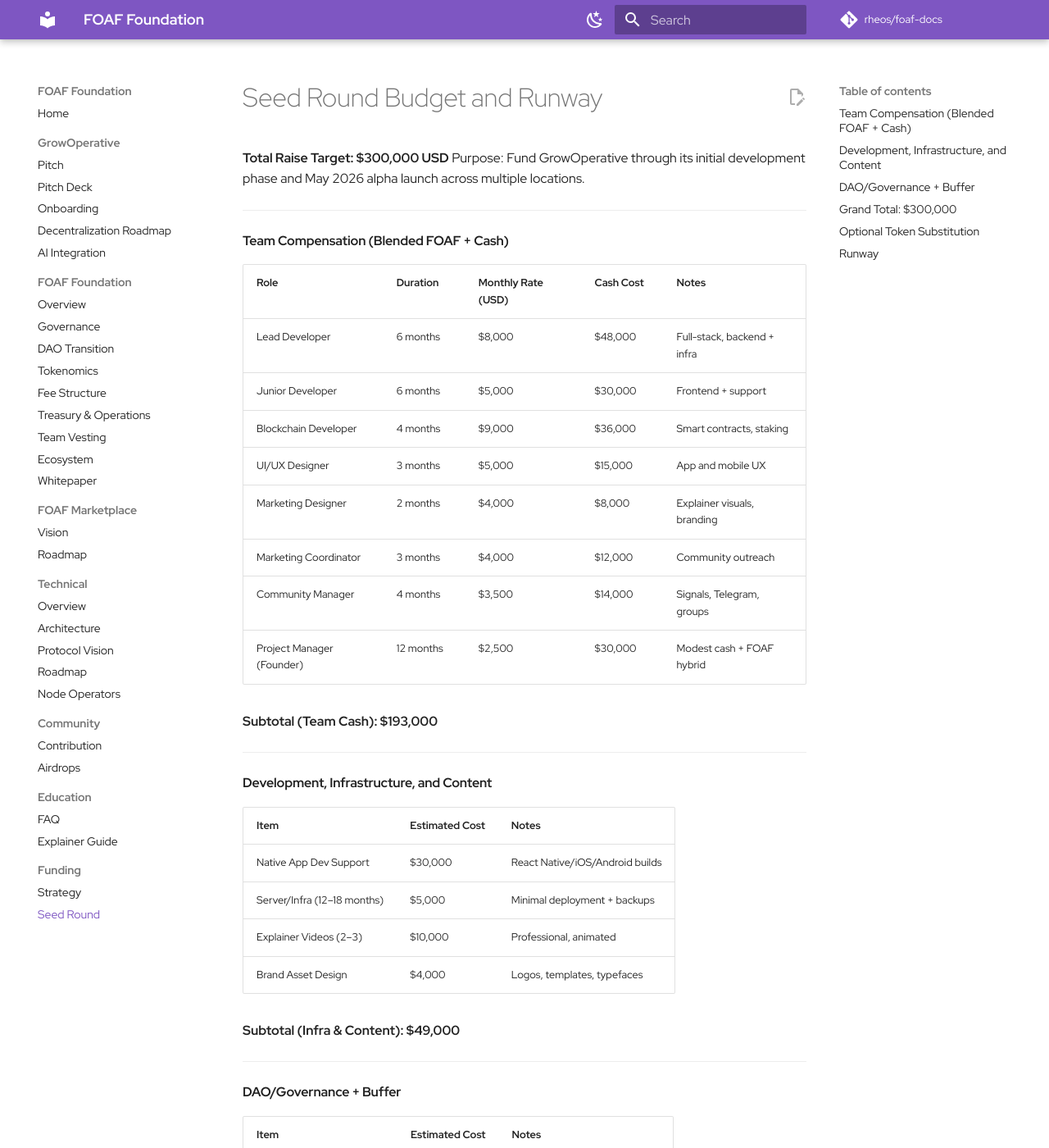
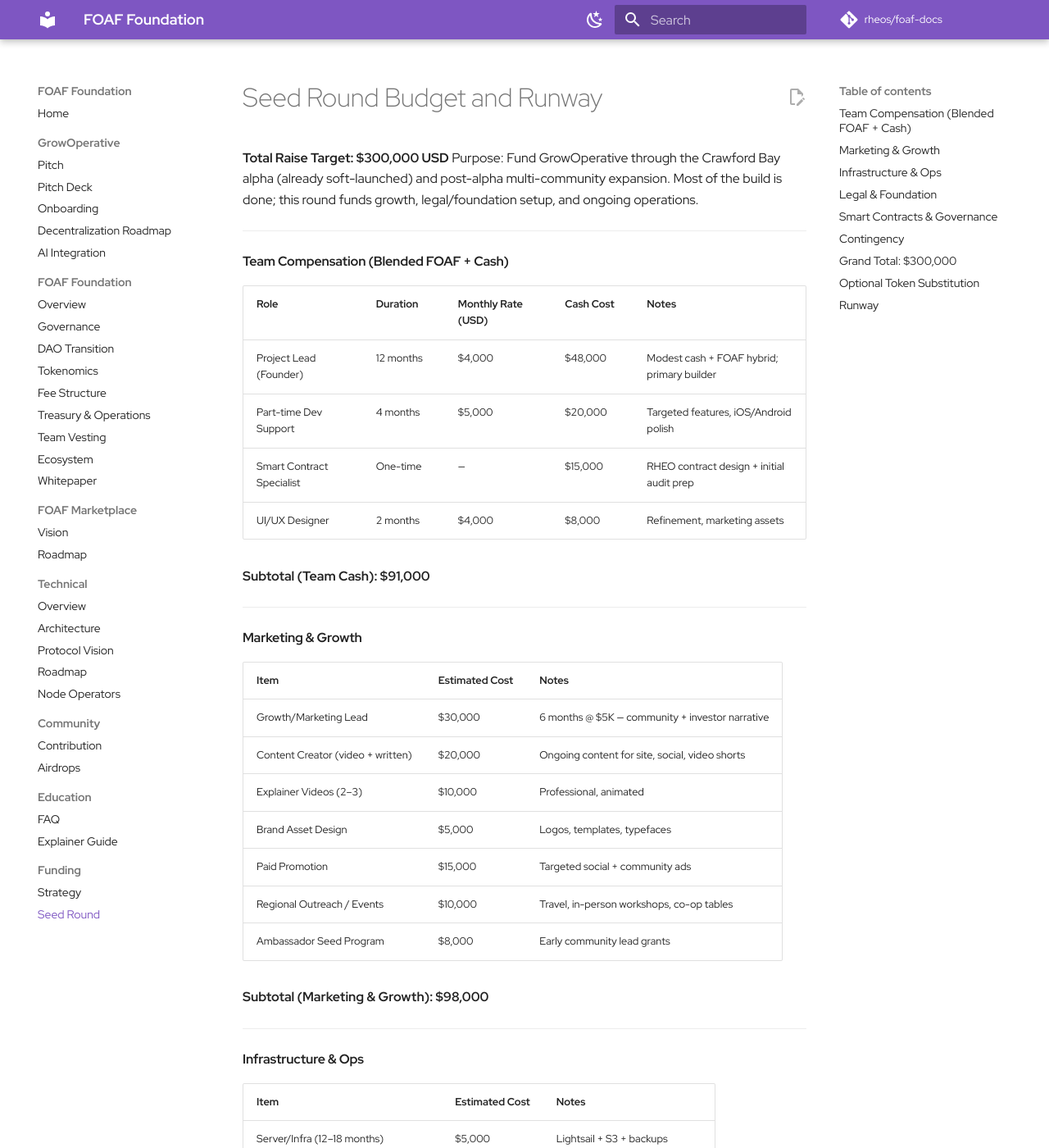
Before and after one commit to rheos/foaf-docs, an MkDocs documentation site: the page built from docs/funding/seed-round.md, in a window 1280 px wide and 1400 px high. Shown: the whole window at 82% size. Built offline with MkDocs 1.6.1 and Material for MkDocs 9.7.7, drawn with Linux system fonts in a browser that asks for light colours; comment, search, counter and statistics services are not loaded; some of the changed text lies outside the part shown.

Commit message:
Restructure seed-round budget: leaner team, more marketing, Dubai DIFC foundation
Build is largely complete after Crawford Bay soft launch, so the budget shifts
from heavy team compensation toward marketing/growth and proper legal/foundation
setup.

- Team: $193K → $91K (founder + part-time dev + SC specialist + 2mo UI/UX)
- Marketing & Growth: $34K → $98K (growth lead, content, paid promo, ambassadors)
- Legal & Foundation: $10K → $35K (securities counsel + Dubai DIFC + IP)
- Infra & Ops: $35K → $8K (most infrastructure already paid for)
- SC + Governance: unchanged at $23K
- Contingency: $25K → $45K (more buffer for unallocated scope)

Total stays at $300K.

Co-Authored-By: Claude Opus 4.7 (1M context) <noreply@anthropic.com>

```diff
--- a/docs/funding/seed-round.md
+++ b/docs/funding/seed-round.md
@@ -1,72 +1,106 @@
 # Seed Round Budget and Runway
 
 **Total Raise Target: $300,000 USD**
-Purpose: Fund GrowOperative through its initial development phase and May 2026 alpha launch across multiple locations.
+Purpose: Fund GrowOperative through the Crawford Bay alpha (already soft-launched) and post-alpha multi-community expansion. Most of the build is done; this round funds growth, legal/foundation setup, and ongoing operations.
 
 ---
 
 #### Team Compensation (Blended FOAF + Cash)
 
 | Role | Duration | Monthly Rate (USD) | Cash Cost | Notes |
-|---------------------------|----------|---------------------|-----------|----------------------------|
-| Lead Developer | 6 months | $8,000 | $48,000 | Full-stack, backend + infra|
-| Junior Developer | 6 months | $5,000 | $30,000 | Frontend + support |
-| Blockchain Developer | 4 months | $9,000 | $36,000 | Smart contracts, staking |
-| UI/UX Designer | 3 months | $5,000 | $15,000 | App and mobile UX |
-| Marketing Designer | 2 months | $4,000 | $8,000 | Explainer visuals, branding|
-| Marketing Coordinator | 3 months | $4,000 | $12,000 | Community outreach |
-| Community Manager | 4 months | $3,500 | $14,000 | Signals, Telegram, groups |
-| Project Manager (Founder)| 12 months| $2,500 | $30,000 | Modest cash + FOAF hybrid |
+|---|---|---|---|---|
+| Project Lead (Founder) | 12 months | $4,000 | $48,000 | Modest cash + FOAF hybrid; primary builder |
+| Part-time Dev Support | 4 months | $5,000 | $20,000 | Targeted features, iOS/Android polish |
+| Smart Contract Specialist | One-time | — | $15,000 | RHEO contract design + initial audit prep |
+| UI/UX Designer | 2 months | $4,000 | $8,000 | Refinement, marketing assets |
 
-**Subtotal (Team Cash): $193,000**
+**Subtotal (Team Cash): $91,000**
 
 ---
 
-#### Development, Infrastructure, and Content
+#### Marketing & Growth
 
 | Item | Estimated Cost | Notes |
-|-----------------------------|----------------|------------------------------------|
-| Native App Dev Support | $30,000 | React Native/iOS/Android builds |
-| Server/Infra (12–18 months)| $5,000 | Minimal deployment + backups |
+|---|---|---|
+| Growth/Marketing Lead | $30,000 | 6 months @ $5K — community + investor narrative |
+| Content Creator (video + written) | $20,000 | Ongoing content for site, social, video shorts |
 | Explainer Videos (2–3) | $10,000 | Professional, animated |
-| Brand Asset Design | $4,000 | Logos, templates, typefaces |
+| Brand Asset Design | $5,000 | Logos, templates, typefaces |
+| Paid Promotion | $15,000 | Targeted social + community ads |
+| Regional Outreach / Events | $10,000 | Travel, in-person workshops, co-op tables |
+| Ambassador Seed Program | $8,000 | Early community lead grants |
 
-**Subtotal (Infra & Content): $49,000**
+**Subtotal (Marketing & Growth): $98,000**
 
 ---
 
-#### DAO/Governance + Buffer
+#### Infrastructure & Ops
 
 | Item | Estimated Cost | Notes |
-|---------------------------|----------------|----------------------------------------|
-| Smart Contract Auditing | $15,000 | FOAF staking, DAO logic |
+|---|---|---|
+| Server/Infra (12–18 months) | $5,000 | Lightsail + S3 + backups |
+| Apple Developer + Android Hardware | $1,000 | Annual enrollment + test device |
+| Misc Tooling | $2,000 | Monitoring, CI, dev services |
+
+**Subtotal (Infra & Ops): $8,000**
+
+---
+
+#### Legal & Foundation
+
+| Item | Estimated Cost | Notes |
+|---|---|---|
+| Securities Counsel | $15,000 | Token distribution review, jurisdictional strategy |
+| Foundation Setup (Dubai DIFC) | $15,000 | Incorporation, governance documents, registration |
+| IP / Trademark | $5,000 | FOAF, GrowOperative marks |
+
+**Subtotal (Legal & Foundation): $35,000**
+
+---
+
+#### Smart Contracts & Governance
+
+| Item | Estimated Cost | Notes |
+|---|---|---|
+| Smart Contract Auditing | $15,000 | RHEO + staking + DAO logic |
 | DAO Tooling + DevOps | $8,000 | Governance stack + automation |
-| Legal/Operational Buffer | $10,000 | Miscellaneous setup or licensing |
-| Contingency Reserve (10%)| $25,000 | Margin for flexibility |
 
-**Subtotal (DAO + Contingency): $58,000**
+**Subtotal (SC + Governance): $23,000**
+
+---
+
+#### Contingency
+
+| Item | Estimated Cost | Notes |
+|---|---|---|
+| Contingency Reserve (~15%) | $45,000 | Margin for scope changes, unexpected needs |
+
+**Subtotal (Contingency): $45,000**
 
 ---
 
 ### Grand Total: $300,000
 
-Fully allocated to cover:
-- Modest founder salary
-- Travel to community nodes
-- Grant application support
-- Minor team extensions or infrastructure scale
+Allocation summary:
+- **Team:** $91,000 (30%) — leaner than the original plan; the build is largely complete
+- **Marketing & Growth:** $98,000 (33%) — primary focus shifts here for the post-soft-launch phase
+- **Legal & Foundation:** $35,000 (12%) — Dubai DIFC incorporation + securities counsel
+- **SC + Governance:** $23,000 (8%) — audit + DAO tooling
+- **Infra & Ops:** $8,000 (3%) — most infrastructure already paid for
+- **Contingency:** $45,000 (15%) — unallocated buffer
 
 ---
 
 ### Optional Token Substitution
 
-Contributors may optionally choose to receive part or all of their compensation in **FOAF tokens** valued at **$0.06 per token**, instead of cash. This decision is entirely voluntary and based on their confidence in the project’s long-term vision. Token-based compensation may be subject to vesting terms negotiated individually.
+Contributors may optionally choose to receive part or all of their compensation in **FOAF tokens** valued at **$0.06 per token**, instead of cash. This decision is entirely voluntary and based on their confidence in the project's long-term vision. Token-based compensation may be subject to vesting terms negotiated individually.
 
 In the event of runway pressure or scaling needs, the **team allocation (4M FOAF)** may also be partially used to raise additional funds through future token sales at higher valuations, subject to vesting and governance transparency.
 
 ---
 
 ### Runway
-- Covers core operations from **mid-2025 through post-alpha Q3 2026**
-- Extensible via DAO treasury, further grants, or a strategic round (5–10% FOAF)
+
+- Covers operations from this round closing through full multi-community alpha rollout
+- Extensible via DAO treasury, further grants, or a strategic round (5–10% FOAF) targeting Dubai DIFC accredited investors
 - Goal: reach self-sustaining DAO and trust-chain liquidity by end of 2026
```
